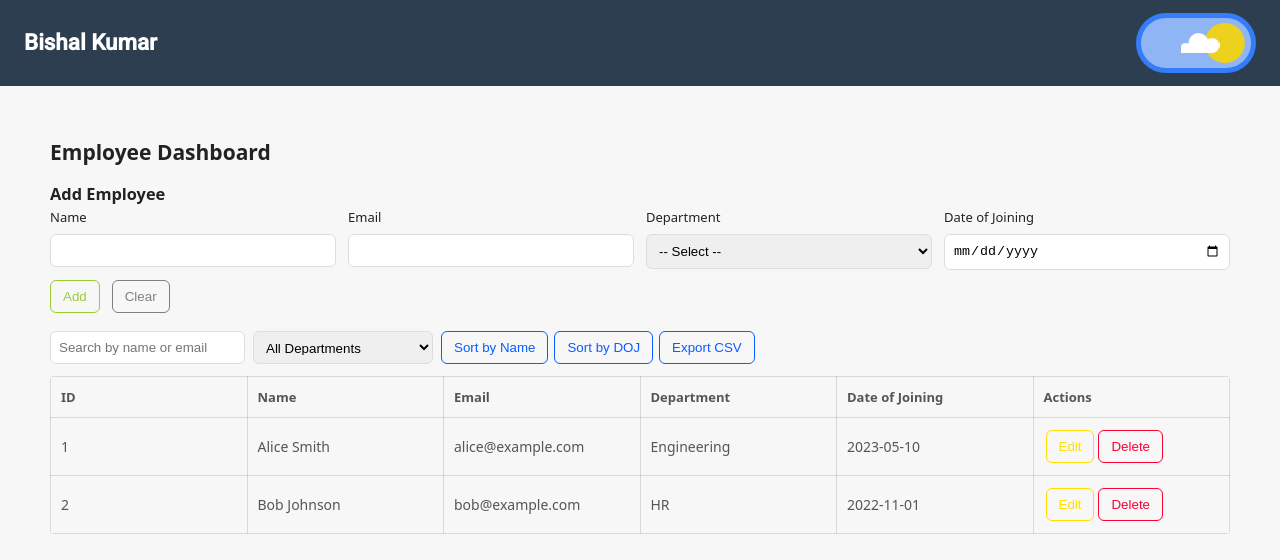
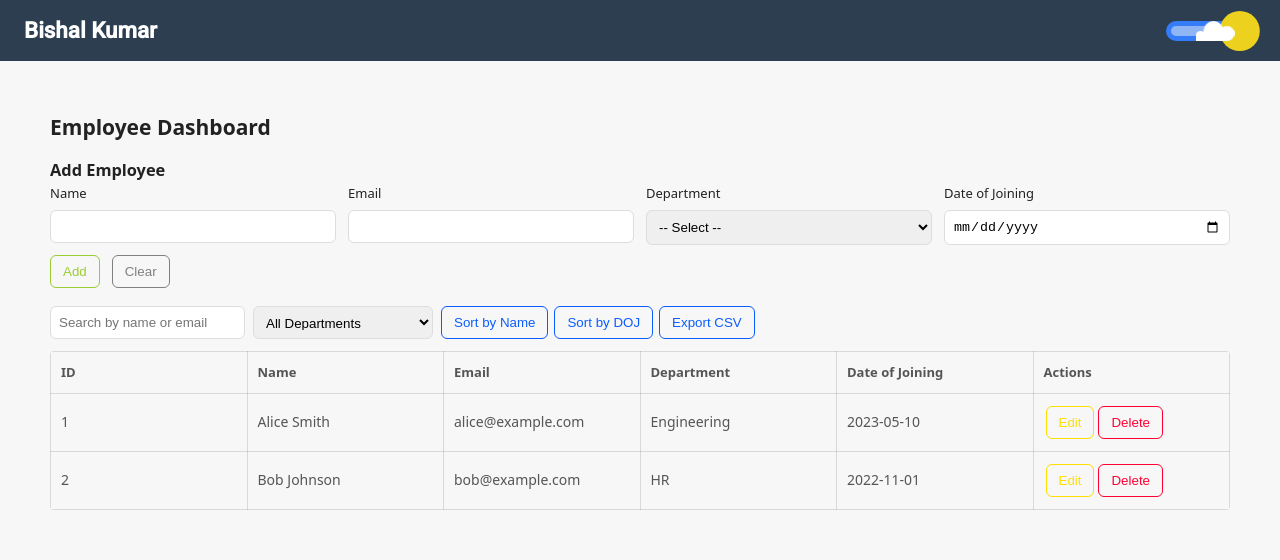
Before and after one commit to blast0/Mini-Employee-Dashboard, an Angular app: page /#/ in a window 1280 px wide. Shown: the top 560 px of the page. Built offline with nearby package versions, Linux system fonts and the light colour scheme.

Commit message:
better nav and theme-toggler

```diff
--- a/src/app/components/pages/employee-dashboard/employee-dashboard.scss
+++ b/src/app/components/pages/employee-dashboard/employee-dashboard.scss
@@ -4,7 +4,7 @@
   padding: 50px;
   color: #222;
   background: #f7f7f8;
-  min-height: calc(100vh - 86px);
+  min-height: calc(100vh - 62px);
   transition: background .2s, color .2s;
 }
 
--- a/src/app/components/ui-elements/theme-toggle-button/theme-toggle-button.scss
+++ b/src/app/components/ui-elements/theme-toggle-button/theme-toggle-button.scss
@@ -21,8 +21,8 @@ body {
 .switch__label {
     position: relative;
     display: inline-block;
-    width: 120px;
-    height: 60px;
+    width: 90px;
+    height: 20px;
     background-color: #2B2B2B;
     border: 5px solid #5B5B5B;
     border-radius: 9999px;
```
